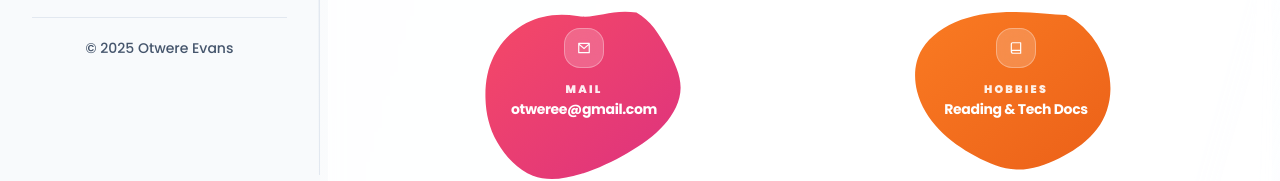
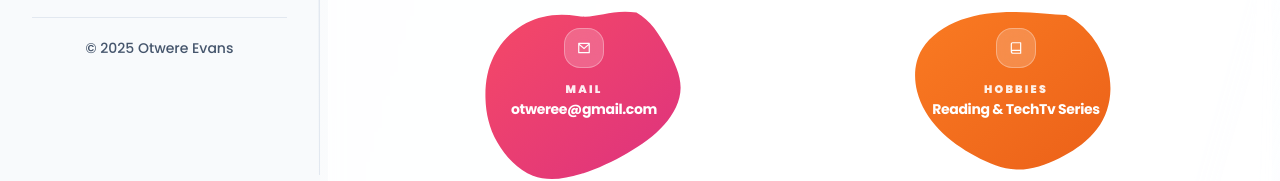
Before and after one commit to otwere/Otwere-Evans-Portfolio, a React (Vite) app: page /about in a window 1280 px wide. Shown: the part 625-806 px from the top of the page. Built offline with nearby package versions, Linux system fonts and the light colour scheme.

Commit message:
Tech-series-added

```diff
--- a/src/pages/About.tsx
+++ b/src/pages/About.tsx
@@ -89,7 +89,7 @@ export default function About() {
                 {
                   icon: <RiBookLine />,
                   label: "Hobbies",
-                  value: "Reading & Tech Docs",
+                  value: "Reading & TechTv Series",
                   gradient: "url(#grad4)",
                   path: "M41.7,-73.1C53.7,-66.2,63.1,-53.5,69.4,-40.1C75.7,-26.7,78.9,-12.6,78.7,1.4C78.5,15.4,74.9,29.3,67.5,41.1C60.1,52.9,48.9,62.6,36.5,69.9C24.1,77.2,12.1,82,0.3,81.5C-11.5,81,-23,75.2,-34,68C-45,60.8,-55.5,52.2,-64.1,41.4C-72.7,30.6,-79.4,17.6,-82.4,3.4C-85.4,-10.8,-84.7,-26.2,-78.2,-39C-71.7,-51.8,-59.4,-62.1,-45.7,-68.2C-32,-74.3,-16,-76.3,-0.1,-76.1C15.8,-75.9,31.6,-73.5,41.7,-73.1Z",
                 },
```
